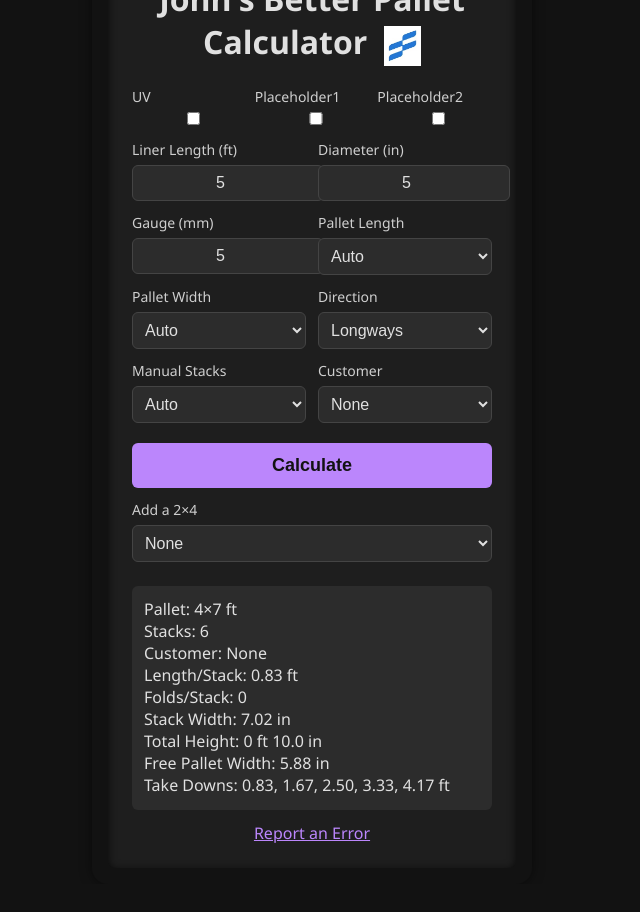
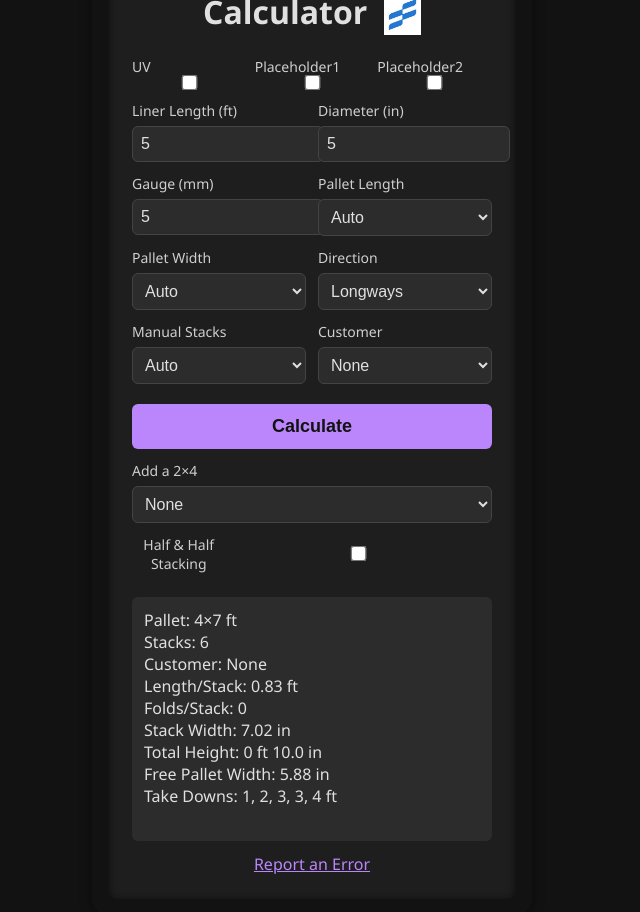
Before and after one commit to ncjdunn/Pallet-Calculator, a plain HTML site: page index.html in a window 1280 px wide. Both pictures are taken after typing "5", "5", "5" into the empty fields and a click on the button "Calculate". Shown: the whole page, without its empty margins (328-968 px from the left). Before the commit the page ends 884 px from the top, so only its background shows below. Drawn offline with Linux system fonts and the light colour scheme.

Commit message:
Update index.html

```diff
--- a/index.html
+++ b/index.html
@@ -18,11 +18,11 @@
     .grid { display:grid; grid-template-columns:1fr 1fr; gap:12px; }
     label, input, select, button { width:100%; }
     label { display:flex; flex-direction:column; align-items:flex-start; font-size:14px; color:#cfcfcf; }
-    input, select { margin-top:6px; padding:8px; font-size:16px; border:1px solid #444; border-radius:6px; background:#2c2c2c; color:#e0e0e0; }
-    input { text-align:center; }
+    input[type="checkbox"] { margin:0 4px 0 0; transform:scale(1.2); }
+    input[type="number"], select { margin-top:6px; padding:8px; font-size:16px; border:1px solid #444; border-radius:6px; background:#2c2c2c; color:#e0e0e0; }
     button { margin-top:20px; padding:12px; font-size:18px; border:none; border-radius:6px; background:#bb86fc; color:#121212; cursor:pointer; font-weight:bold; }
     button:hover { background:#9a65d1; }
-    .results { margin-top:24px; background:#2c2c2c; padding:12px; border-radius:6px; min-height:200px; font-size:16px; white-space:pre-wrap; text-align:left; color:#e0e0e0; }
+    .results { margin-top:24px; background:#2c2c2c; padding:12px; border-radius:6px; min-height:220px; font-size:16px; white-space:pre-wrap; text-align:left; color:#e0e0e0; }
   </style>
 </head>
 <body>
@@ -73,42 +73,54 @@
         </select></label>
       </div>
       <button id="calculateBtn">Calculate</button>
-      <label style="margin-top:12px; text-align:left;">Add a 2×4<select id="widthExtension">
+      <label style="margin-top:12px; text-align:left;">
+        Add a 2×4
+        <select id="widthExtension">
           <option value="0">None</option>
           <option value="2">1-2x4</option>
           <option value="4">2-2x4's</option>
-        </select></label>
+        </select>
+      </label>
+      <label style="margin-top:12px; display:flex; flex-direction:row; align-items:center;">
+        <span style="margin-right:4px;">Half & Half Stacking</span><input type="checkbox" id="halfStack">
+      </label>
       <div id="results" class="results"></div>
       <a href="error.html" style="display:block; margin-top:12px; color:#bb86fc;">Report an Error</a>
     </div>
   </div>
   <script>
     const palletLengths=[4,7,9,12,15,20,24,30,34,35,36,40,42,43,45,48,53,58,60,65,70,72];
-    const inputs=['uvProduct','length','diameter','gauge','manualLength','palletWidth','direction','manualStacks','customer','widthExtension'];
+    const inputs=['uvProduct','length','diameter','gauge','manualLength','palletWidth','direction','manualStacks','customer','widthExtension','halfStack'];
     const MAX_HEIGHT_IN=73;
+
     function calculateLayflatWidth(diameter,gauge,uv){
       const factor=uv?0.94:0.92;
       const subTerm=uv?gauge*0.00475:(0.01*gauge*12);
       const gaugeOffsetIn=(gauge*2)/25.4;
       return((Math.PI*diameter)/2)*factor - subTerm + gaugeOffsetIn;
     }
+
     function formatHeight(inches){
       const ft=Math.floor(inches/12);
       const inch=(inches-ft*12).toFixed(1);
       return`${ft} ft ${inch} in`;
     }
+
     function formatResult(lines){return lines.join("\n");}
+
     inputs.forEach(id=>{const el=document.getElementById(id);
       el.addEventListener('input',calculate);
       el.addEventListener('change',calculate);
     });
     document.getElementById('calculateBtn').addEventListener('click',calculate);
+
     function calculate(){
       const L=parseFloat(document.getElementById('length').value);
       const D=parseFloat(document.getElementById('diameter').value);
       const G=parseFloat(document.getElementById('gauge').value);
       const results=document.getElementById('results');
       if(!L||!D||!G){results.textContent='Please fill in all fields.';return;}
+
       const uv=document.getElementById('uvProduct').checked;
       const ml=document.getElementById('manualLength').value;
       const pwVal=document.getElementById('palletWidth').value;
@@ -116,7 +128,8 @@
       const ms=document.getElementById('manualStacks').value;
       const cust=document.getElementById('customer').value||'None';
       const extIn=parseFloat(document.getElementById('widthExtension').value)||0;
-      // Manual override
+      const half=document.getElementById('halfStack').checked;
+
       if(ml||pwVal!=='auto'||ms){
         const l=ml?parseInt(ml,10):null;
         const pw=pwVal!=='auto'?parseFloat(pwVal):7;
@@ -130,9 +143,8 @@
         const perFold=G*(uv?0.325:0.3034);
         const totalIn=folds*perFold+10;
         const freeW=Math.abs((dir==='sideways'?pl*12:w*12)+extIn-stacks*stackW);
-        // compute takedowns
         const takedowns=[];
-        for(let i=1;i<stacks;i++){takedowns.push((lenPer*i).toFixed(2));}
+        for(let i=1;i<stacks;i++){let val=lenPer*i;if(half)val/=2;takedowns.push(Math.round(val));}
         results.textContent=formatResult([
           `Pallet: ${w}×${pl} ft`,
           `Stacks: ${stacks}`,
@@ -146,27 +158,15 @@
         ]);
         return;
       }
-      // Auto special 31"
       const isSpec=D>=30.5&&D<=31;
-      if(isSpec){if(tryCombo(7,7,L,D,G,'1',uv,dir,extIn))return;for(let pl of palletLengths.filter(x=>x>=7)){if(tryCombo(8,pl,L,D,G,'2',uv,dir,extIn))return;}}
-      // Auto-mode widths
-      for(let w of[4,7,8]){
-        if(w===4){if(tryCombo(4,7,L,D,G,'',uv,dir,extIn))return;continue;}
-        if(w===8&&!isSpec)continue;
-        for(let pl of palletLengths){if(w===7&&pl===4)continue;if(tryCombo(w,pl,L,D,G,'',uv,dir,extIn))return;}
-      }
+      if(isSpec){if(tryCombo(7,7,L,D,G,'1',uv,dir,extIn,half))return;for(let pl of palletLengths.filter(x=>x>=7)){if(tryCombo(8,pl,L,D,G,'2',uv,dir,extIn,half))return;}}
+      for(let w of[4,7,8]){if(w===4){if(tryCombo(4,7,L,D,G,'',uv,dir,extIn,half))return;continue;}if(w===8&&!isSpec)continue;for(let pl of palletLengths){if(w===7&&pl===4)continue;if(tryCombo(w,pl,L,D,G,'',uv,dir,extIn,half))return;}}
       results.textContent='No pallet fits under height restrictions.';
     }
-    function tryCombo(w,pl,L,D,G,ms,uv,dir,extIn){
+    function tryCombo(w,pl,L,D,G,ms,uv,dir,extIn,half){
       const stackW=calculateLayflatWidth(D,G,uv);
       let stacks;
-      if(!ms&&dir!=='sideways'&&w===7){
-        if(D>=6&&D<=6.5)stacks=9;
-        else if(D>=7.5&&D<=8)stacks=7;
-        else if(D>=8.5&&D<=9.5)stacks=6;
-        else if(D===12)stacks=5;
-        else stacks=Math.floor((w*12+extIn)/stackW);
-      } else stacks=dir==='sideways'?Math.floor((pl*12+extIn)/stackW):Math.floor((w*12+extIn)/stackW);
+      if(!ms&&dir!=='sideways'&&w===7){if(D>=6&&D<=6.5)stacks=9;else if(D>=7.5&&D<=8)stacks=7;else if(D>=8.5&&D<=9.5)stacks=6;else if(D===12)stacks=5;else stacks=Math.floor((w*12+extIn)/stackW);}else stacks=dir==='sideways'?Math.floor((pl*12+extIn)/stackW):Math.floor((w*12+extIn)/stackW);
       if(stacks<=0)return false;
       const lenPer=L/stacks;
       const folds=Math.floor(lenPer/(2*pl));
@@ -175,9 +175,8 @@
       const cap=(w===4&&pl===7?43:MAX_HEIGHT_IN);
       if(totalIn>cap)return false;
       const freeW=Math.abs((dir==='sideways'?pl*12:w*12)+extIn-stacks*stackW);
-      // compute takedowns
       const takedowns=[];
-      for(let i=1;i<stacks;i++){takedowns.push((lenPer*i).toFixed(2));}
+      for(let i=1;i<stacks;i++){let val=lenPer*i;if(half)val/=2;takedowns.push(Math.round(val));}
       document.getElementById('results').textContent=formatResult([
         `Pallet: ${w}×${pl} ft`,
         `Stacks: ${stacks}`,
```
